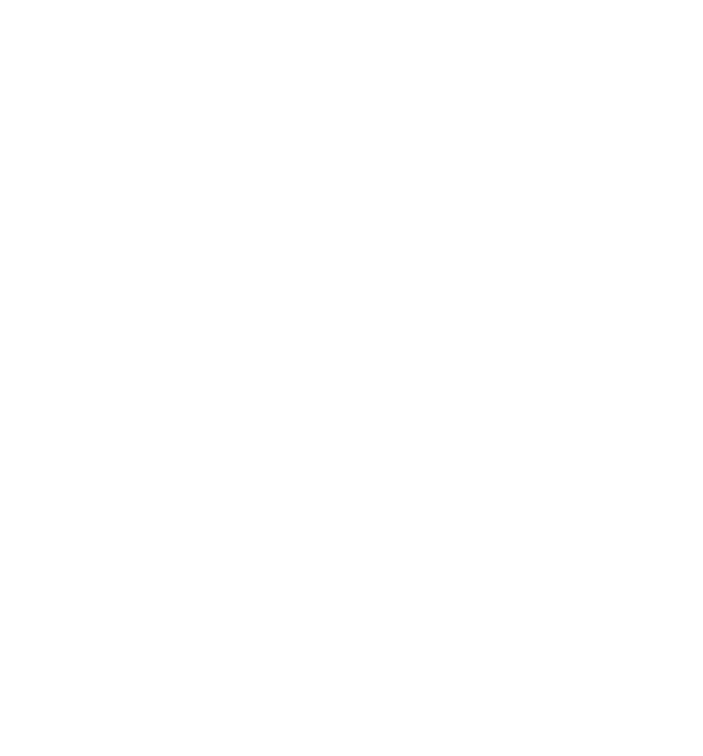
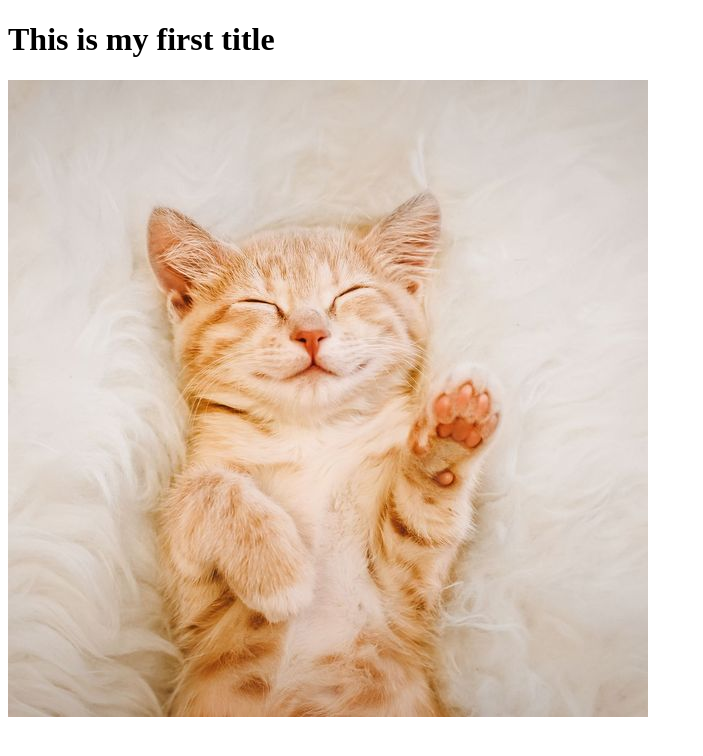
Before and after one commit to ludovicaghemo/vue-hello, a plain HTML site: page index.html in a window 1280 px wide. Shown: the whole page, without its empty margins (0-703 px from the left). Drawn offline with nearby package versions, Linux system fonts and the light colour scheme.

Commit message:
add: complete project

```diff
--- a/index.html
+++ b/index.html
@@ -14,7 +14,8 @@
 <body>
 
     <div id="app">
-
+        <h1>{{ title }}</h1>
+        <img :src="imgVueSrc" alt="">
     </div>
 
     <!-- JS Script -->
--- a/js/script.js
+++ b/js/script.js
@@ -3,7 +3,8 @@ const { createApp } = Vue;
 const app = createApp({
     data() {
         return {
-
+            title: "This is my first title",
+            imgVueSrc: "img/cat.jpg"
         }
     },
     methods(){
```
Also changed, not shown: img/cat.jpg (added).
